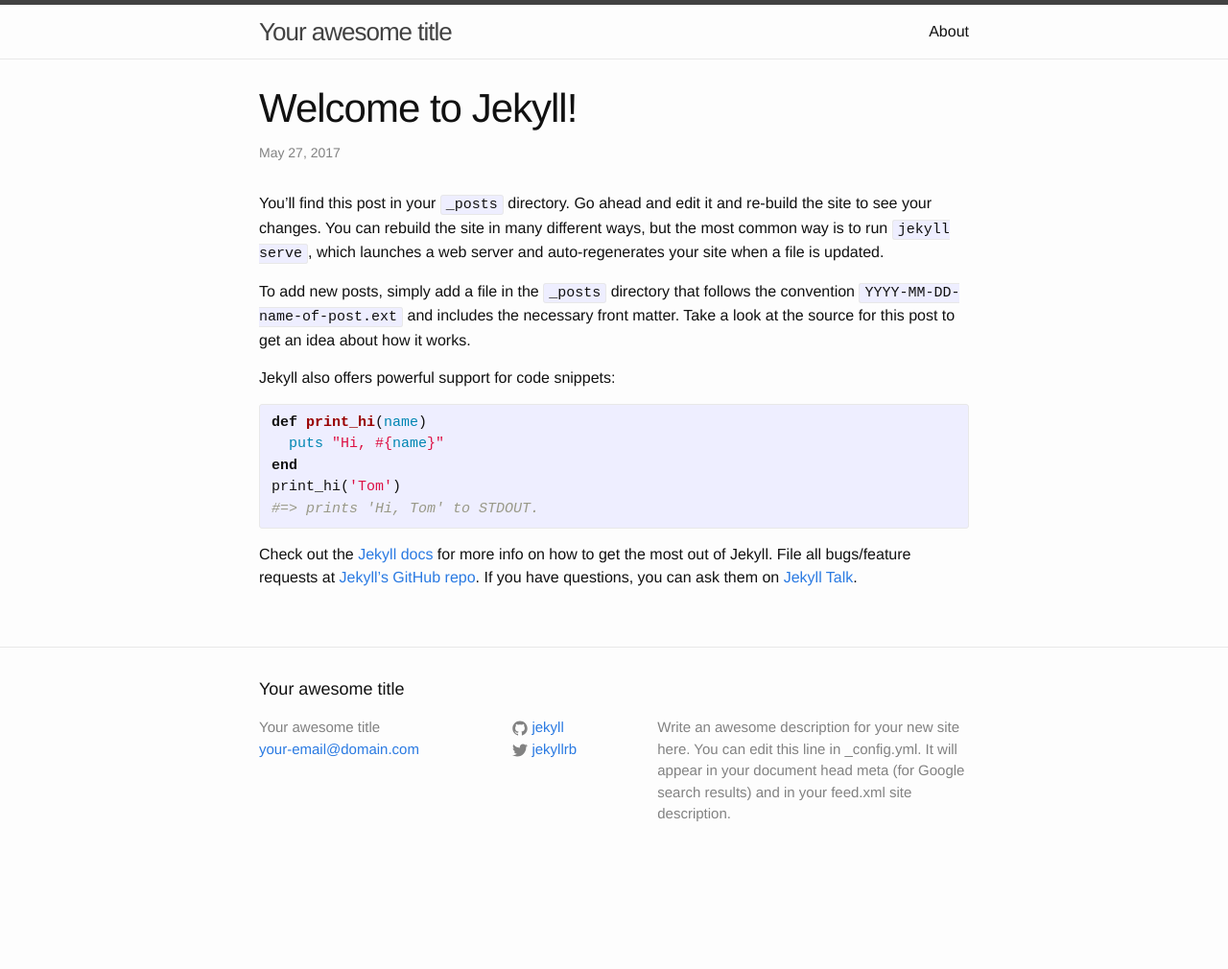
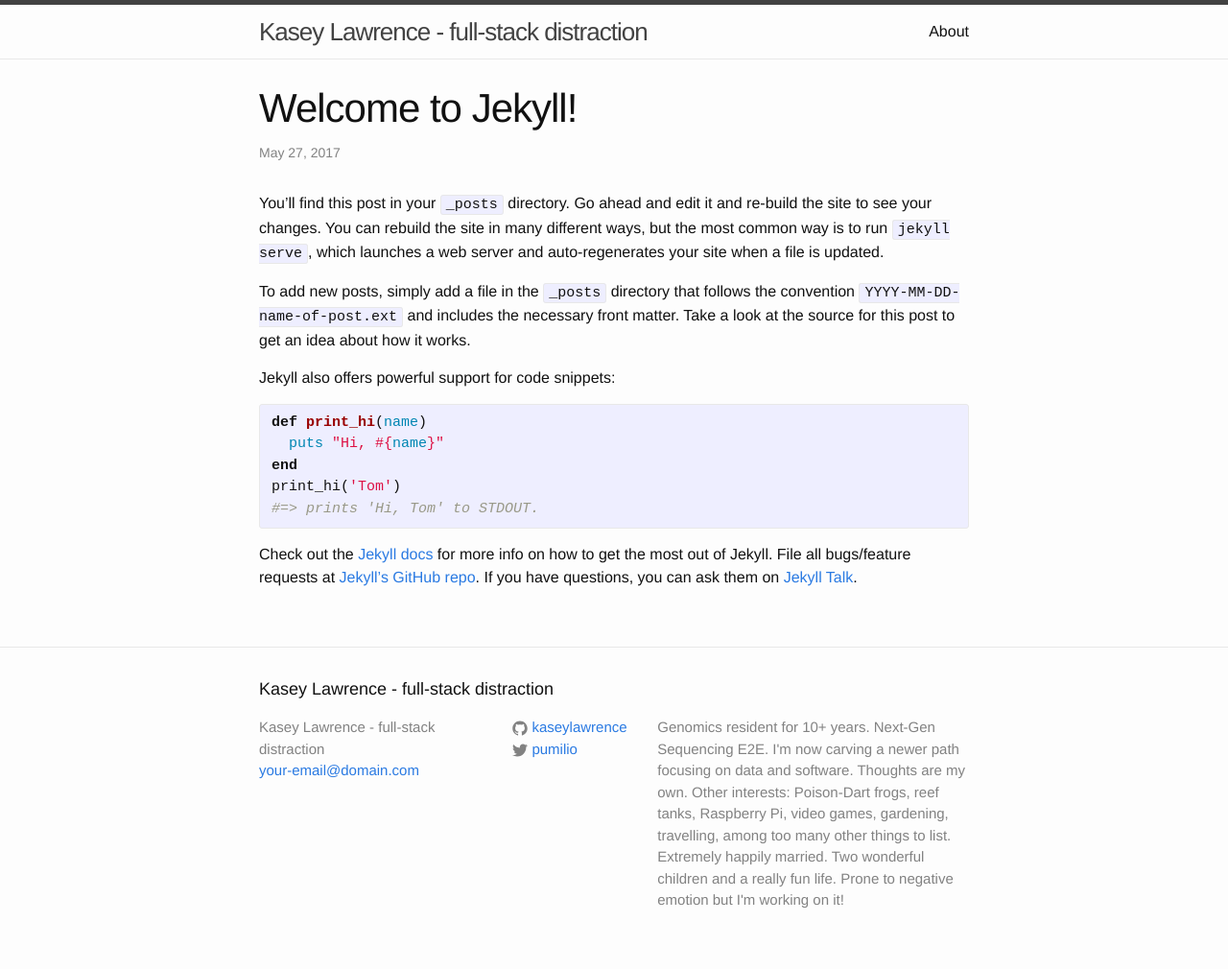
Before and after one commit to kaseylawrence/kaseylawrence.github.io, a Jekyll site: the page built from _posts/2017-05-27-welcome-to-jekyll copy.markdown, in a window 1280 px wide. Shown: the whole page at 96% size. Built offline with Jekyll 4.4.1, drawn with Linux system fonts in a browser that asks for light colours; before the commit the page ends 920 px from its top, so only the background shows below that.

Commit message:
First real post and theme update

```diff
--- a/_config.yml
+++ b/_config.yml
@@ -6,16 +6,19 @@
 # 'jekyll serve'. If you change this file, please restart the server process.
 
 # Site settings
-title: Your awesome title
+title: Kasey Lawrence - full-stack distraction
 email: your-email@domain.com
 description: > # this means to ignore newlines until "baseurl:"
-  Write an awesome description for your new site here. You can edit this
-  line in _config.yml. It will appear in your document head meta (for
-  Google search results) and in your feed.xml site description.
+  Genomics resident for 10+ years. Next-Gen Sequencing E2E. I'm now carving a newer path
+  focusing on data and software. Thoughts are my own. Other interests: Poison-Dart frogs,
+  reef tanks, Raspberry Pi, video games, gardening, travelling, among too many other things
+  to list. Extremely happily married. Two wonderful children and a really fun life. Prone
+  to negative emotion but I'm working on it!
 baseurl: "" # the subpath of your site, e.g. /blog
-url: "http://yourdomain.com" # the base hostname & protocol for your site
-twitter_username: jekyllrb
-github_username:  jekyll
+url: "https://kaseylawrence.com.com" # the base hostname & protocol for your site
+twitter_username: pumilio
+github_username:  kaseylawrence
 
 # Build settings
 markdown: kramdown
+theme: minimal
```
Also changed, not shown: _posts/2021-06-02-Its-been-a-while.markdown (added, +25 -0 lines), _posts/2017-05-27-welcome-to-jekyll copy.markdown (renamed from _posts/2017-05-27-welcome-to-jekyll.markdown), 1 other file.
